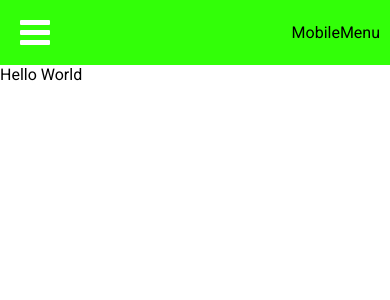
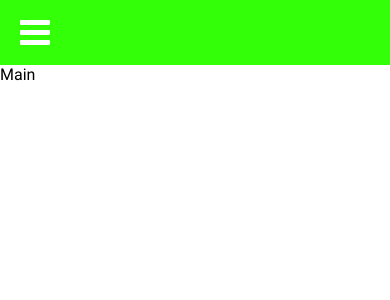
Before and after one commit to dawid-fulmes/nutrition-app, a React (Create React App) app: page / in a window 390 px wide. Shown: the top 300 px of the page. Built offline with nearby package versions, Linux system fonts and the light colour scheme.

Commit message:
Add MobileMenu animations and logic

```diff
--- a/src/components/Header/Hamburger/Hamburger.js
+++ b/src/components/Header/Hamburger/Hamburger.js
@@ -11,6 +11,7 @@ const StyledHamburger = styled.button`
   background-color: transparent;
   border: none;
   padding: ${2 * barsDimensions.height + 10 + "px"} 10px;
+  z-index: 999;
 `;
 
 const HamburgerBars = styled.div`
--- a/src/components/Header/Header.js
+++ b/src/components/Header/Header.js
@@ -9,6 +9,8 @@ const StyledHeader = styled.header`
   padding: 10px;
   align-items: center;
   justify-content: space-between;
+  position: relative;
+  z-index: 999;
 `;
 
 class Header extends Component {
@@ -22,13 +24,15 @@ class Header extends Component {
     const { mobileMenuOn } = this.state;
     const { toggleMobileMenuHandler } = this;
     return (
+      <>
         <StyledHeader>
           <Hamburger
             mobileMenuOn={mobileMenuOn}
             toggleMobileMenu={toggleMobileMenuHandler}
           />
-        <MobileMenu mobileMenuOn={mobileMenuOn} />
         </StyledHeader>
+        <MobileMenu visible={mobileMenuOn} />
+      </>
     );
   }
 }
--- a/src/components/Header/MobileMenu/MobileMenu.js
+++ b/src/components/Header/MobileMenu/MobileMenu.js
@@ -1,7 +1,26 @@
 import React from "react";
+import PropTypes from "prop-types";
+import styled from "styled-components";
 
-const MobileMenu = () => {
-  return <div>MobileMenu</div>;
+const StyledMobileMenu = styled.div`
+  position: fixed;
+  padding-top: 100px;
+  top: 0;
+  bottom: 0;
+  left: 0;
+  right: 0;
+  z-index: 100;
+  background-color: ${({ theme }) => theme.colors.main};
+  transition: transform 0.8s;
+  transform: translateX(${({ visible }) => (visible ? 0 : "-100%")});
+`;
+
+const MobileMenu = ({ visible }) => {
+  return <StyledMobileMenu visible={visible}>NavigationItems</StyledMobileMenu>;
+};
+
+MobileMenu.propTypes = {
+  visible: PropTypes.bool.isRequired,
 };
 
 export default MobileMenu;
--- a/src/containers/App/App.js
+++ b/src/containers/App/App.js
@@ -2,7 +2,7 @@ import React from "react";
 import Layout from "../../hoc/Layout/Layout";
 
 function App() {
-  return <Layout>Hello World</Layout>;
+  return <Layout>Main</Layout>;
 }
 
 export default App;
```
Lines whose indentation alone changed are shown as unchanged.
